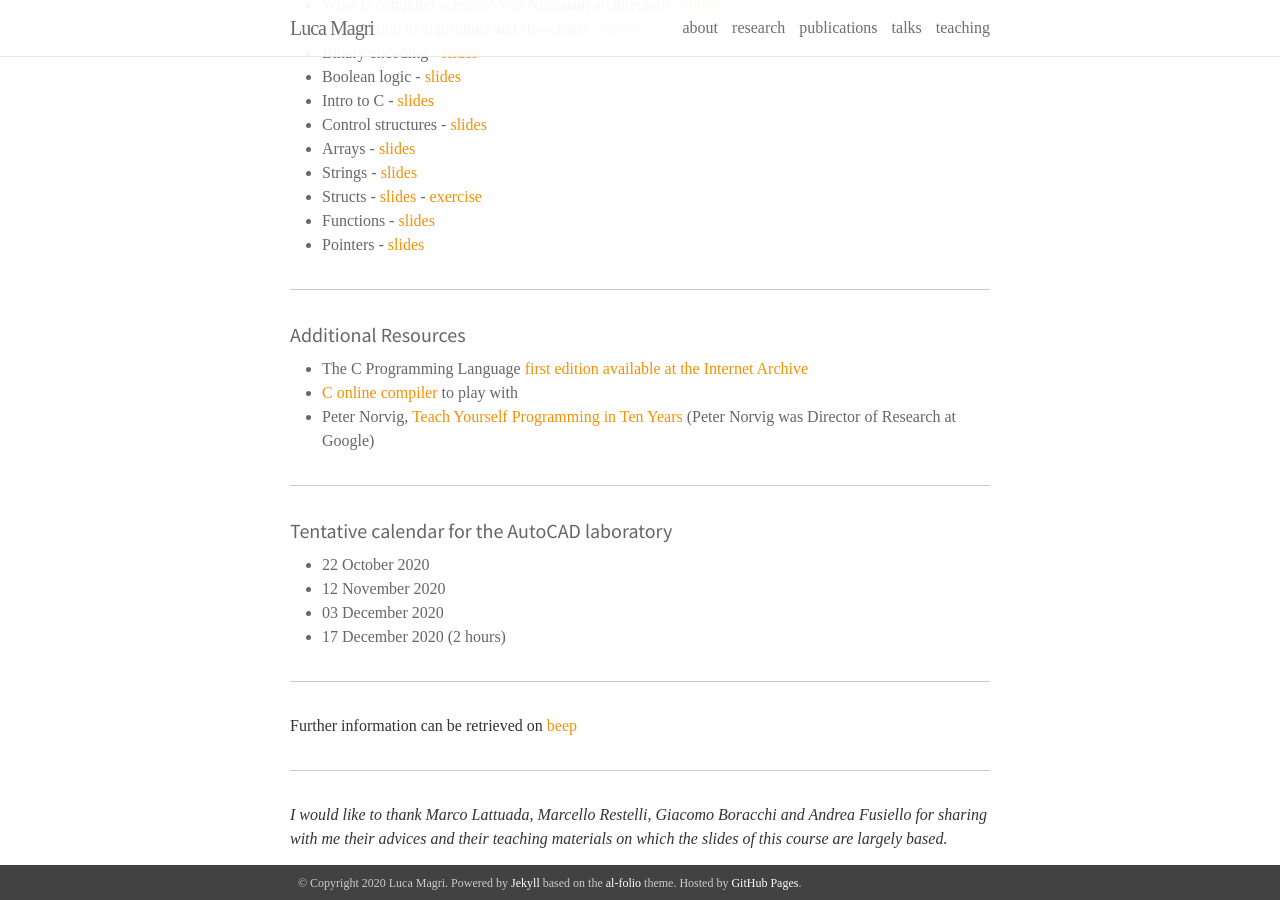
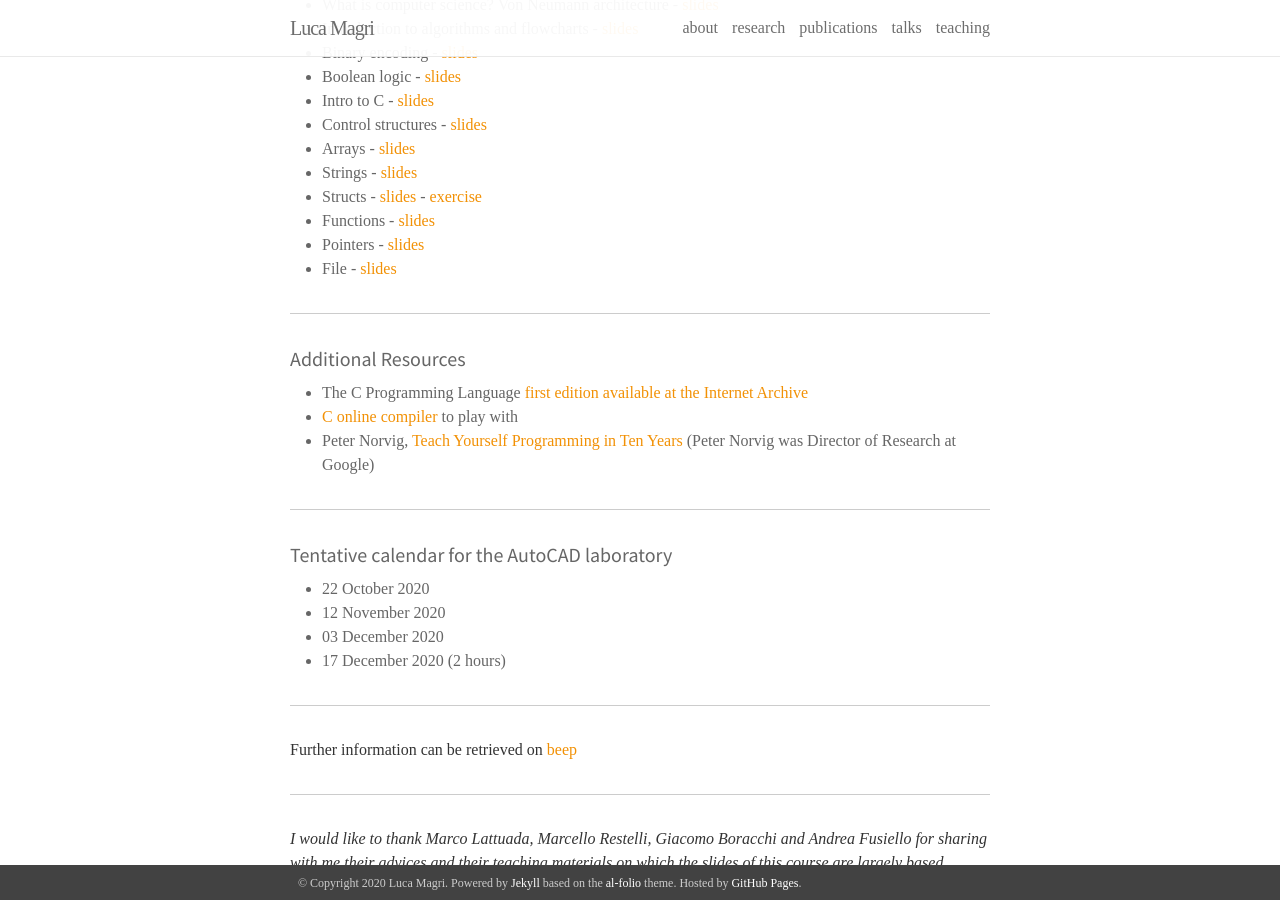
Before and after one commit to magrilu/magrilu.github.io, a Jekyll site: the page built from _pages/cs.md, in a window 1280 px wide and 900 px high, scrolled down 446 px. Built offline with Jekyll 4.4.1, drawn with Linux system fonts in a browser that asks for light colours; nearby versions of some CDN libraries; some web fonts are replaced.

Commit message:
upload file lecture

```diff
--- a/_pages/cs.md
+++ b/_pages/cs.md
@@ -26,6 +26,7 @@ The basic notions of computer programming (programming language, abstraction tec
 * Structs - [slides][struct] - [exercise][flight]
 * Functions - [slides][function]
 * Pointers - [slides][pointers]
+* File - [slides][files]
 
 
 ***
```
Also changed, not shown: other parts of _pages/cs.md (+1 -1 lines).
